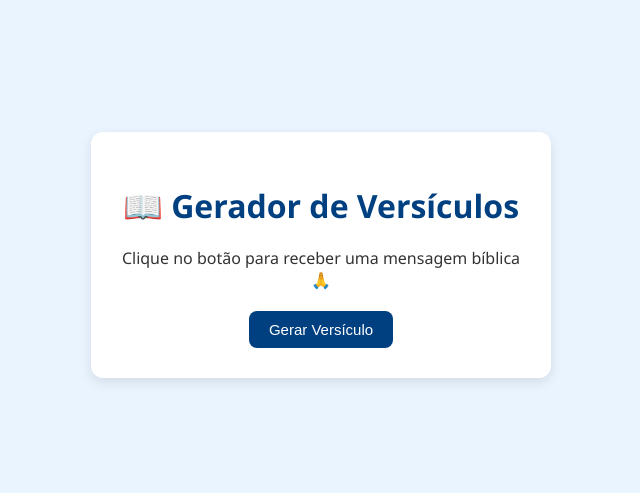
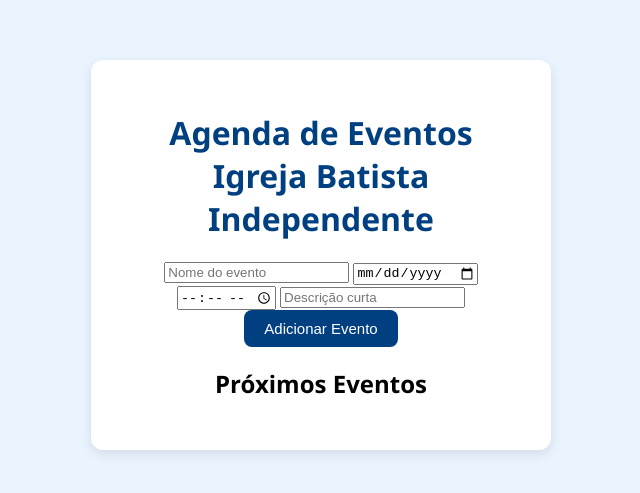
Before and after one commit to Dabria21/agenda-igreja, a plain HTML site: page index.html in a window 1280 px wide. Shown: the part 145-638 px from the top of the page, without its empty margins (319-959 px from the left). Drawn offline with Linux system fonts and the light colour scheme.

Commit message:
Update index.html

```diff
--- a/index.html
+++ b/index.html
@@ -3,15 +3,25 @@
 <head>
   <meta charset="UTF-8">
   <meta name="viewport" content="width=device-width, initial-scale=1.0">
-  <title>Gerador de Versículos</title>
+  <title>Agenda de Eventos Igreja Batista Independente</title>
   <link rel="stylesheet" href="style.css">
 </head>
 <body>
   <div class="container">
-    <h1>📖 Gerador de Versículos</h1>
-    <p id="versiculo">Clique no botão para receber uma mensagem bíblica 🙏</p>
-    <button onclick="gerarVersiculo()">Gerar Versículo</button>
+    <h1>Agenda de Eventos <br>Igreja Batista Independente</h1>
+
+    <form id="eventForm">
+      <input type="text" id="eventName" placeholder="Nome do evento" required>
+      <input type="date" id="eventDate" required>
+      <input type="time" id="eventTime" required>
+      <input type="text" id="eventDescription" placeholder="Descrição curta" required>
+      <button type="submit">Adicionar Evento</button>
+    </form>
+
+    <h2>Próximos Eventos</h2>
+    <ul id="eventList"></ul>
   </div>
+
   <script src="script.js"></script>
 </body>
 </html>
```
